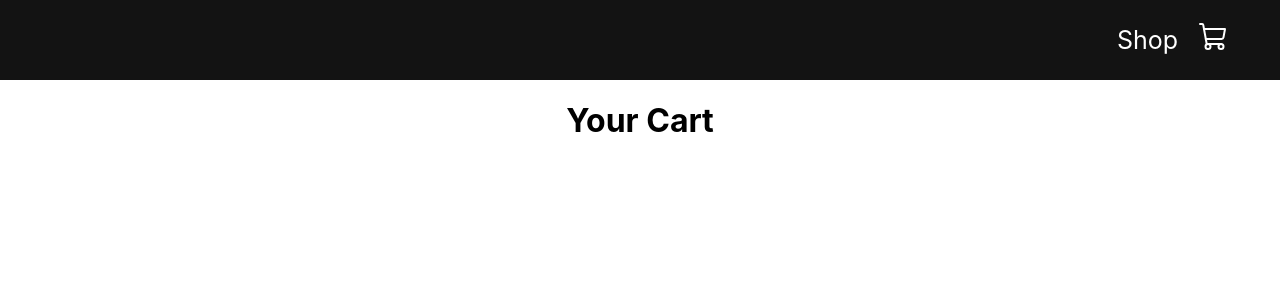
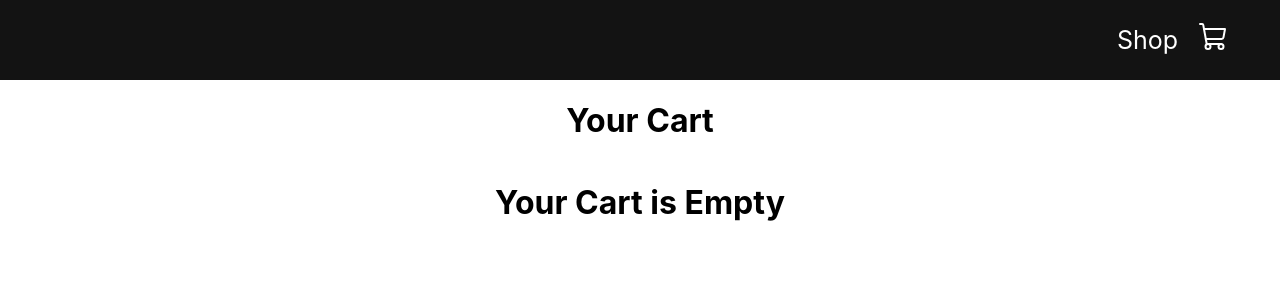
Before and after one commit to LSNG1/ecom, a React (Create React App) app in the folder e-comm-front/: page /Cart in a window 1280 px wide. Shown: the top 300 px of the page. Built offline with nearby package versions, Linux system fonts and the light colour scheme; the HTML template or start-up script is replaced by a standard one.

Commit message:
on a un pannier fonctionnel, on verra plus tard si on rajoute une notif sur le pannier

```diff
--- a/e-comm-front/src/context/shop-context.jsx
+++ b/e-comm-front/src/context/shop-context.jsx
@@ -1,6 +1,5 @@
 import React, { createContext, useState } from 'react';
 import { PRODUCTS } from '../products';
-
 export const ShopContext = createContext(null);
 
 const getDefaultCart = ()=> {
@@ -14,6 +13,16 @@
 
 export const ShopContextProvider = (props) => {
     const [cartItems, setCartItems] = useState(getDefaultCart());
+    const getTotalCartAmount = () => {
+        let totalAmount = 0;
+        for (const item in cartItems){
+            if (cartItems[item] > 0){
+                let itemInfo = PRODUCTS.find((product) => product.id === Number(item));
+                totalAmount += cartItems[item] * itemInfo.price
+            }
+        }
+        return totalAmount;
+    }
     const addToCart = (itemId) => {
         setCartItems((prev) => ({...prev, [itemId]: prev[itemId] + 1}))
     }
@@ -23,7 +32,7 @@
     const updateCartItemCount = (newAmount, itemId) =>{
         setCartItems((prev) => ({ ...prev, [itemId]: newAmount }))
     }
-    const contextValue = {cartItems, addToCart, removeFromCart, updateCartItemCount}
+    const contextValue = {cartItems, addToCart, removeFromCart, updateCartItemCount, getTotalCartAmount,}
     console.log(cartItems);
     return (
     <ShopContext.Provider value={contextValue}>{props.children}</ShopContext.Provider>
--- a/e-comm-front/src/pages/cart/cart.jsx
+++ b/e-comm-front/src/pages/cart/cart.jsx
@@ -2,10 +2,12 @@
 import { PRODUCTS } from '../../products';
 import { ShopContext } from '../../context/shop-context';
 import { CartItem } from './cart-item';
+import { useNavigate } from "react-router-dom";
 import "./cart.css";
 export const Cart = () => {
-const { cartItems } = useContext(ShopContext);
-
+const { cartItems, getTotalCartAmount } = useContext(ShopContext);
+const totalAmount = getTotalCartAmount();
+const navigate = useNavigate();
   return (
     <div className='cart'>
       <div>
@@ -18,7 +20,14 @@
             }
           })}
         </div>
-        <div className='checkout'></div>
+        {totalAmount > 0 ?
+        <div className='checkout'>
+
+          <p>Subtotal: ${totalAmount}</p>
+          <button onClick={() => navigate("/")}> Continue Shopping </button>
+          <button> Checkout </button>
+        </div>
+        : <h1> Your Cart is Empty </h1> }
     </div>
   )
 }
```
Also changed, not shown: 1 other file (tests, documents, lock files or other folders).
